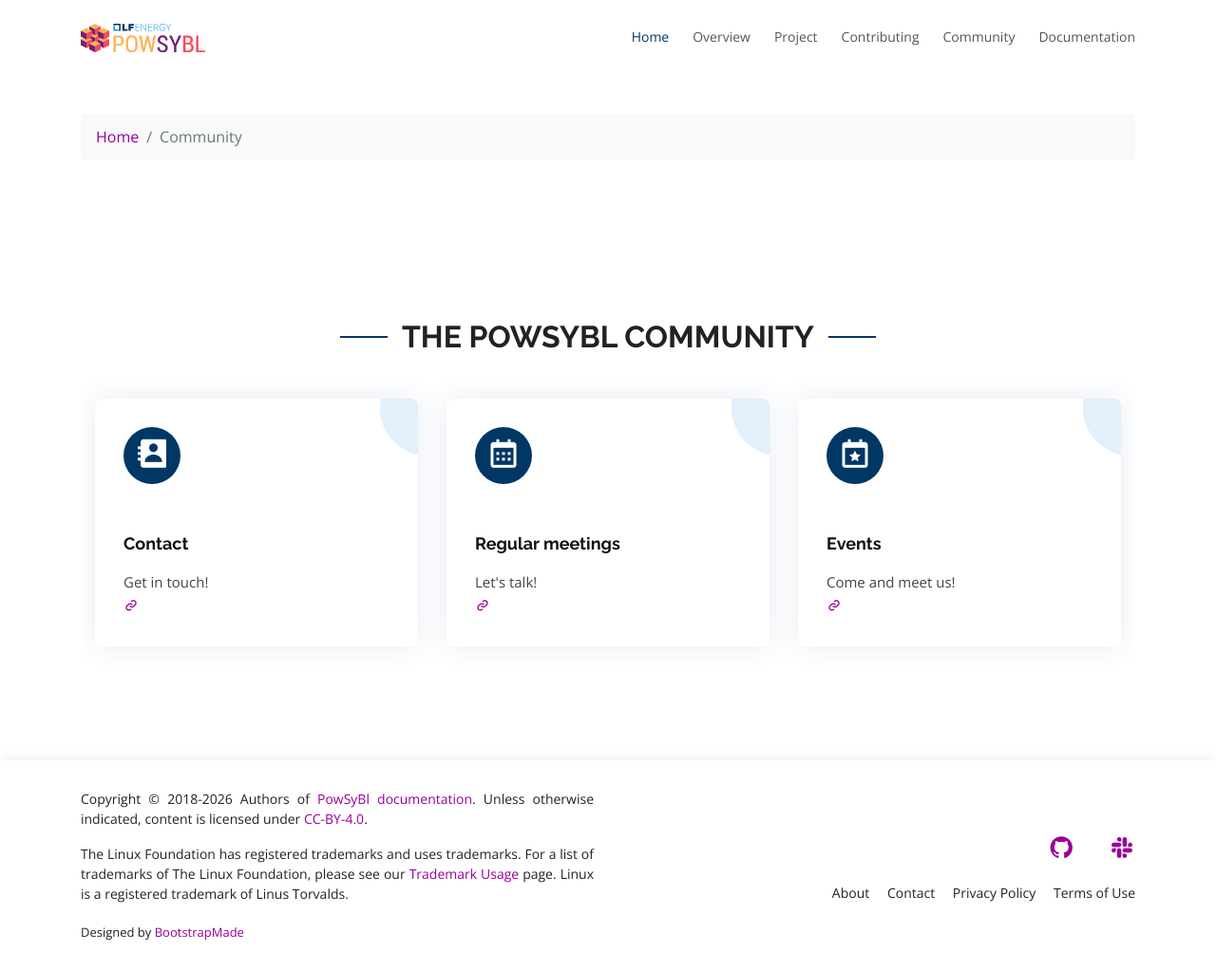
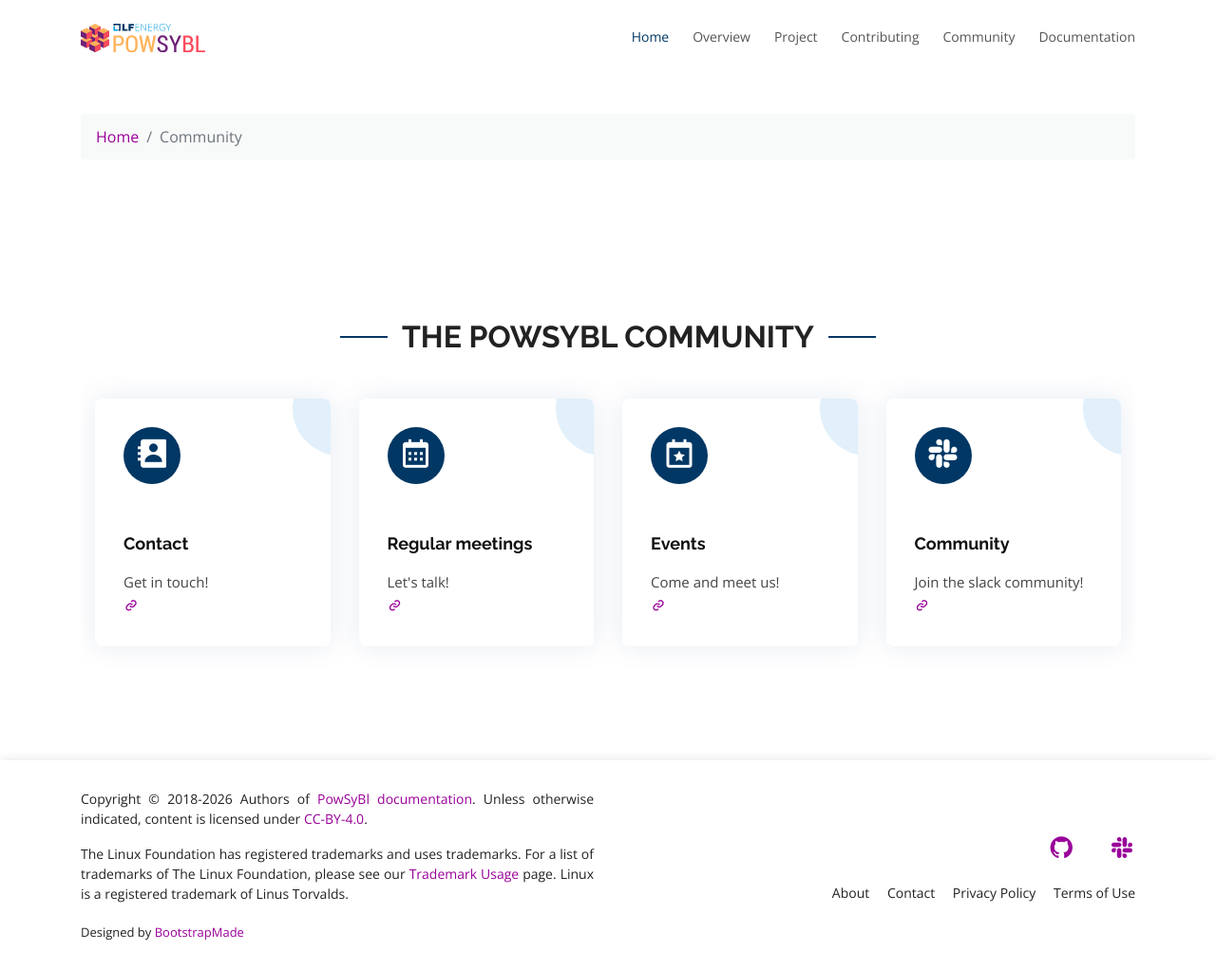
Before and after one commit to powsybl/powsybl.github.io, a Jekyll site: the page built from pages/community/index.html, in a window 1280 px wide and 1022 px high. Shown: the whole window at 95% size. Built offline with Jekyll 4.4.1, drawn with Linux system fonts in a browser that asks for light colours.

Commit message:
Change slack footer link to community and add join link on community section
Signed-off-by: CARON Alice <alice.caron@rte-france.com>

```diff
--- a/_includes/footer.html
+++ b/_includes/footer.html
@@ -20,7 +20,7 @@
             <div class="col-lg-6">
                 <p class="text-lg-right text-center pt-2 pt-lg-0">
                     <a href="https://github.com/powsybl" target="_blank"><i class="ri-github-fill ri-2x mr-3"></i></a>
-                    <a href="https://join.slack.com/t/powsybl/shared_invite/zt-36jvd725u-cnquPgZb6kpjH8SKh~FWHQ" target="_blank"><i class="ri-slack-fill ri-2x ml-3"></i></a>
+                    <a href="https://powsybl.slack.com" target="_blank"><i class="ri-slack-fill ri-2x ml-3"></i></a>
                 </p>
                 <nav class="footer-links text-lg-right text-center pt-2 pt-lg-0">
                     <a href="/pages/overview">About</a>
--- a/pages/community/contact.html
+++ b/pages/community/contact.html
@@ -18,7 +18,7 @@
     <img class="mx-auto d-block" src="img/index/slack-logo.png" alt="slack" height="100">
 </div>
 <div>
-    We use the <a href="https://join.slack.com/t/powsybl/shared_invite/zt-36jvd725u-cnquPgZb6kpjH8SKh~FWHQ" target="_blank">PowSyBl Slack</a> for all chat.
+    We use the <a href="https://powsybl.slack.com" target="_blank">PowSyBl Slack</a> for all chat (<a href="https://join.slack.com/t/powsybl/shared_invite/zt-36jvd725u-cnquPgZb6kpjH8SKh~FWHQ" target="_blank">join</a>).
 
     <b>This is the first place to come if you think you've found a bug in PowSyBl or if you want to suggest an enhancement</b>.
 
--- a/pages/community/index.html
+++ b/pages/community/index.html
@@ -16,7 +16,7 @@
             <h2>The PowSyBl community</h2>
         </div>
         <div class="row">
-            <div class="col-md-4 col-lg-4 align-items-stretch mb-5 mb-lg-0">
+            <div class="col-md-3 col-lg-3 align-items-stretch mb-5 mb-lg-0">
                 <div class="icon-box">
                     <a href="contact.html">
                         <div class="icon fa-icon"><i class="bx bxs-contact"></i></div>
@@ -28,7 +28,7 @@
                     <a href="contact.html" title="More Details"><i class="bx bx-link"></i></a>
                 </div>
             </div>
-            <div class="col-md-4 col-lg-4 align-items-stretch mb-5 mb-lg-0">
+            <div class="col-md-3 col-lg-3 align-items-stretch mb-5 mb-lg-0">
                 <div class="icon-box">
                     <a href="regular-meetings.html">
                         <div class="icon"><i class="bx bx-calendar"></i></div>
@@ -40,7 +40,7 @@
                     <a href="regular-meetings.html" title="More Details"><i class="bx bx-link"></i></a>
                 </div>
             </div>
-            <div class="col-md-4 col-lg-4 align-items-stretch mb-5 mb-lg-0">
+            <div class="col-md-3 col-lg-3 align-items-stretch mb-5 mb-lg-0">
                 <div class="icon-box">
                     <a href="events.html">
                         <div class="icon"><i class="bx bx-calendar-star"></i></div>
@@ -52,6 +52,18 @@
                     <a href="events.html" title="More Details"><i class="bx bx-link"></i></a>
                 </div>
             </div>
+            <div class="col-md-3 col-lg-3 align-items-stretch mb-5 mb-lg-0">
+                <div class="icon-box">
+                    <a href="https://join.slack.com/t/powsybl/shared_invite/zt-36jvd725u-cnquPgZb6kpjH8SKh~FWHQ">
+                        <div class="icon"><i class="bx bxl-slack"></i></div>
+                        <h4 class="title">Community</h4>
+                    </a>
+                    <p class="description">
+                        Join the slack community!
+                    </p>
+                    <a href="https://join.slack.com/t/powsybl/shared_invite/zt-36jvd725u-cnquPgZb6kpjH8SKh~FWHQ" title="Join the Slack community"><i class="bx bx-link"></i></a>
+                </div>
+            </div>
         </div>
     </div>
 </section>
--- a/pages/overview/index.html
+++ b/pages/overview/index.html
@@ -36,7 +36,7 @@
             <a href="https://www.javadoc.io/doc/com.powsybl/powsybl-core" target="_blank">
                 <img alt="Javadocs" src="https://www.javadoc.io/badge/com.powsybl/powsybl-core.svg?color=blue"/>
             </a>
-            <a href="https://join.slack.com/t/powsybl/shared_invite/zt-36jvd725u-cnquPgZb6kpjH8SKh~FWHQ" target="_blank">
+            <a href="https://powsybl.slack.com" target="_blank">
                 <img alt="Slack" src="https://img.shields.io/badge/slack-powsybl-blueviolet.svg?logo=slack"/>
             </a>
         </p>
```
